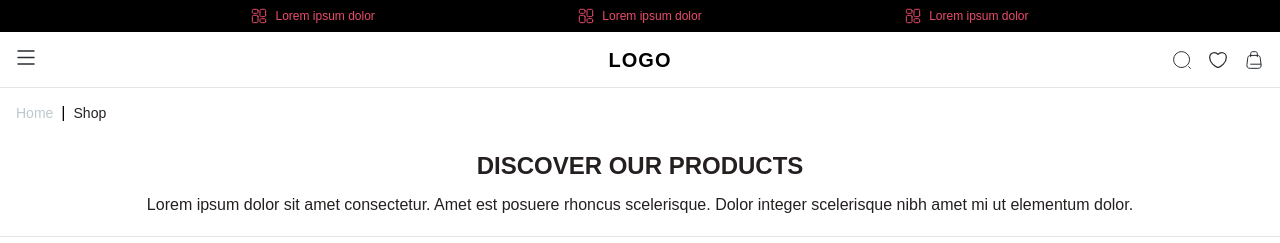
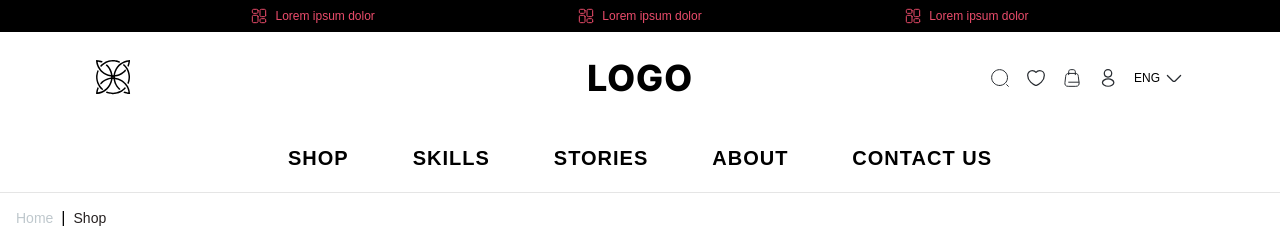
Before and after one commit to MananBagadi100/Appscrip-task-MananBagadi, a React (Vite) app: page / in a window 1280 px wide. Shown: the top 243 px of the page. Built offline with nearby package versions, Linux system fonts and the light colour scheme; no server answers.

Commit message:
Added Complete functional navbar as per the figma file for desktop with minor UI changes

```diff
--- a/index.html
+++ b/index.html
@@ -5,6 +5,13 @@
     <link rel="icon" type="image/svg+xml" href="/vite.svg" />
     <meta name="viewport" content="width=device-width, initial-scale=1.0" />
     <title>appscrip-assignment</title>
+
+    <link rel="preconnect" href="https://fonts.googleapis.com" />
+    <link rel="preconnect" href="https://fonts.gstatic.com" crossorigin />
+    <link
+      href="https://fonts.googleapis.com/css2?family=Inter:wght@400;500;600;700;800&display=swap"
+      rel="stylesheet"
+    />
   </head>
   <body>
     <div id="root"></div>
--- a/src/components/Navbar.jsx
+++ b/src/components/Navbar.jsx
@@ -1,5 +1,7 @@
 import './../styles/NavbarStyles.css';
-
+import profileIcon from '../assets/icons/profile.svg'
+import brandIcon from './../assets/icons/Logo.svg'
+import chevronDown from '../assets/icons/chevronDown.svg'
 import menuIcon from '../assets/icons/hamburgerBtn.svg';
 import searchIcon from '../assets/icons/search-icon.svg';
 import heartIcon from '../assets/icons/heart.svg';
@@ -7,9 +9,11 @@ import bagIcon from '../assets/icons/shopping-bag.svg';
 
 function Navbar() {
     return (
+        <>
             <header className="navbar">
                 <div className="navbar__left">
-                <img src={menuIcon} alt="Menu" />
+                    <img src={menuIcon} alt="Menu" className="navbar__mobile-only" />
+                    <img src={brandIcon} alt="Brand" className="navbar__desktop-only" style={{width:36,height:36}}/>
                 </div>
 
                 <div className="navbar__center">
@@ -20,8 +24,24 @@ function Navbar() {
                     <img src={searchIcon} alt="Search" />
                     <img src={heartIcon} alt="Wishlist" />
                     <img src={bagIcon} alt="Cart" />
+
+                    {/* Icons for Desktop-only */}
+                    <img src={profileIcon} alt="Profile" className="navbar__desktop-only" />
+                    <div className="navbar__desktop-only navbar__language">
+                        ENG <img src={chevronDown} alt="Language" />
+                    </div>
                 </div>
             </header>
+
+            {/* Navbar for Desktop only */}
+            <nav className="navbar__desktop-links">
+                <span>SHOP</span>
+                <span>SKILLS</span>
+                <span>STORIES</span>
+                <span>ABOUT</span>
+                <span>CONTACT US</span>
+            </nav>
+        </>
     );
 }
 
--- a/src/styles/NavbarStyles.css
+++ b/src/styles/NavbarStyles.css
@@ -6,7 +6,6 @@
     align-items: center;
     justify-content: space-between;
     padding: 0 16px;
-    border-bottom: 1px solid #e5e5e5;
     background-color: #ffffff;
 }
 
@@ -44,3 +43,56 @@
     width: 20px;
     height: 20px;
 }
+.navbar__desktop-only {
+    display: none;
+}
+.navbar__mobile-only {
+    display: block;
+}
+.navbar__desktop-links {
+    display: none;
+}
+
+@media (min-width: 768px) {
+    .navbar {
+        padding: 36px 96px 0;
+        margin-bottom: 60px;
+    }
+    .navbar__desktop-only {
+        display: flex;
+        align-items: center;
+        gap: 4px;
+        font-size: 12px;
+        cursor: pointer;
+    }
+
+    .navbar__mobile-only {
+        display: none;
+    }
+
+    .navbar__desktop-links {
+        display: flex;
+        justify-content: center;
+        gap: 64px;
+        padding-bottom: 24px;
+        font-size: 20px;
+        font-weight: 700;
+        border-bottom: 1px solid #E5E5E5;
+    }
+
+    .navbar__desktop-links span{
+        line-height: 100%;
+        letter-spacing: 1px;
+        vertical-align: middle;
+    }
+
+    .navbar__logo {
+        font-family: 'Inter', Arial, sans-serif;
+        font-weight: 800;
+        font-style: Extra Bold;
+        font-size: 36px;
+        line-height: 100%;
+        letter-spacing: 1px;
+        vertical-align: middle;
+    }
+}
```
Also changed, not shown: src/assets/icons/Language.svg (added), src/assets/icons/profile.svg (added). Lines whose indentation alone changed are shown as unchanged.
